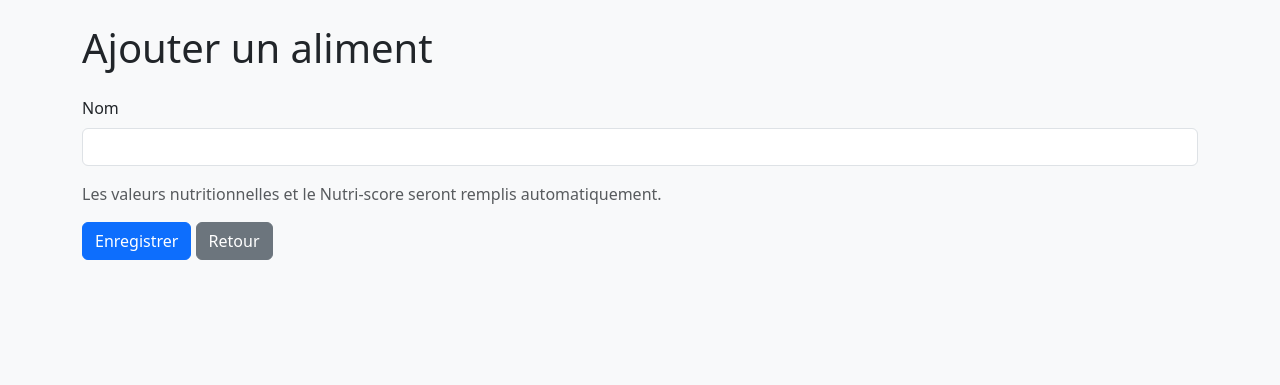
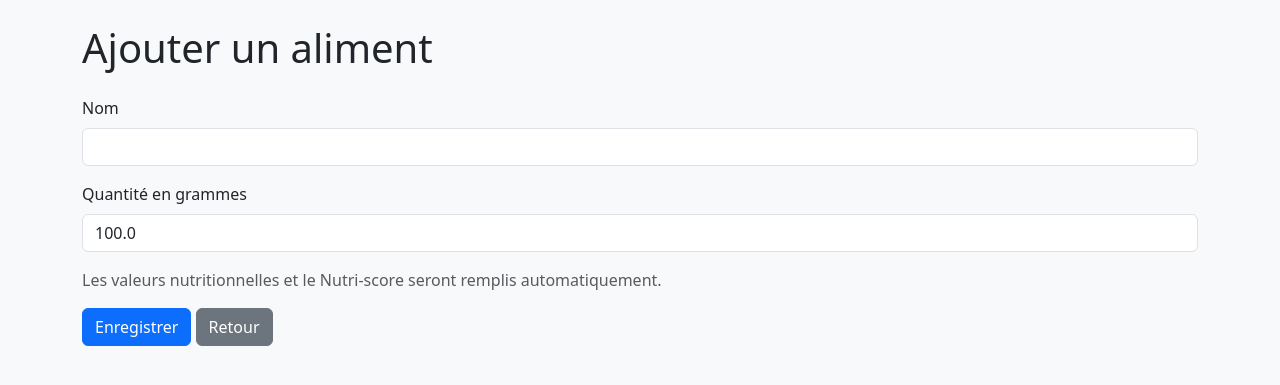
Before and after one commit to morgan7street/test, a Flask app: page /add in a window 1280 px wide. Shown: the top 385 px of the page. Run offline with Flask 3, Linux system fonts and the light colour scheme.

Commit message:
Add quantity input and loading spinner

```diff
--- a/app.py
+++ b/app.py
@@ -28,6 +28,7 @@ def init_db():
                 protein REAL NOT NULL,
                 carbs REAL NOT NULL,
                 fat REAL NOT NULL,
+                quantity REAL NOT NULL,
                 nutriscore TEXT,
                 created_at DATE DEFAULT (DATE('now'))
             );"""
@@ -36,6 +37,8 @@ def init_db():
     cols = [r[1] for r in c.fetchall()]
     if 'nutriscore' not in cols:
         c.execute("ALTER TABLE food ADD COLUMN nutriscore TEXT")
+    if 'quantity' not in cols:
+        c.execute("ALTER TABLE food ADD COLUMN quantity REAL NOT NULL DEFAULT 100")
     c.execute(
         """CREATE TABLE IF NOT EXISTS settings (
                 id INTEGER PRIMARY KEY CHECK (id = 1),
@@ -108,11 +111,11 @@ def fetch_nutrition(name):
         raise ValueError("Impossible de parser la réponse d'OpenRouter") from exc
     return obj
 
-def add_food(name, calories, protein, carbs, fat, nutriscore):
+def add_food(name, calories, protein, carbs, fat, quantity, nutriscore):
     conn = get_db_connection()
     conn.execute(
-        "INSERT INTO food (name, calories, protein, carbs, fat, nutriscore) VALUES (?,?,?,?,?,?)",
-        (name, calories, protein, carbs, fat, nutriscore),
+        "INSERT INTO food (name, calories, protein, carbs, fat, quantity, nutriscore) VALUES (?,?,?,?,?,?,?)",
+        (name, calories, protein, carbs, fat, quantity, nutriscore),
     )
     conn.commit()
     conn.close()
@@ -144,22 +147,25 @@ def index():
 def add():
     error = None
     name = ""
+    quantity = 100.0
     if request.method == 'POST':
         name = request.form['name']
+        quantity = float(request.form['quantity'])
         try:
             info = fetch_nutrition(name)
-            calories = float(info['calories'])
-            protein = float(info['protein'])
-            carbs = float(info['carbs'])
-            fat = float(info['fat'])
+            factor = quantity / 100.0
+            calories = float(info['calories']) * factor
+            protein = float(info['protein']) * factor
+            carbs = float(info['carbs']) * factor
+            fat = float(info['fat']) * factor
             nutriscore = info.get('nutriscore')
-            add_food(name, calories, protein, carbs, fat, nutriscore)
+            add_food(name, calories, protein, carbs, fat, quantity, nutriscore)
             return redirect(url_for('index'))
         except Exception as exc:
             # Log the error on the server and display a message to the user
             print(f"Erreur lors de l'ajout d'aliment: {exc}")
             error = "Impossible de récupérer les informations nutritionnelles."
-    return render_template('add.html', error=error, name=name)
+    return render_template('add.html', error=error, name=name, quantity=quantity)
 
 @app.route('/settings', methods=['GET', 'POST'])
 def settings():
--- a/templates/add.html
+++ b/templates/add.html
@@ -9,10 +9,14 @@
 <body class="bg-light">
 <div class="container py-4">
   <h1 class="mb-4">Ajouter un aliment</h1>
-  <form method="post">
+  <form method="post" onsubmit="document.getElementById('loading').style.display='block'">
     <div class="mb-3">
       <label class="form-label">Nom</label>
       <input type="text" name="name" value="{{ name }}" class="form-control" required>
+    </div>
+    <div class="mb-3">
+      <label class="form-label">Quantité en grammes</label>
+      <input type="number" step="0.01" name="quantity" value="{{ quantity }}" class="form-control" required>
     </div>
     {% if error %}
     <div class="alert alert-danger" role="alert">
@@ -22,7 +26,12 @@
     <p class="text-muted">Les valeurs nutritionnelles et le Nutri-score seront remplis automatiquement.</p>
     <button type="submit" class="btn btn-primary">Enregistrer</button>
     <a href="{{ url_for('index') }}" class="btn btn-secondary">Retour</a>
+    <div id="loading" class="mt-3 text-center" style="display:none;">
+      <div class="spinner-border" role="status"></div>
+      <p class="mt-2">Veuillez patienter…</p>
+    </div>
   </form>
 </div>
+<script src="https://cdn.jsdelivr.net/npm/bootstrap@5.3.0/dist/js/bootstrap.bundle.min.js"></script>
 </body>
 </html>
--- a/templates/index.html
+++ b/templates/index.html
@@ -33,6 +33,7 @@
         <th>Protéines</th>
         <th>Glucides</th>
         <th>Lipides</th>
+        <th>Quantité (g)</th>
         <th>Nutri-score</th>
       </tr>
     </thead>
@@ -44,6 +45,7 @@
         <td>{{ food['protein'] }}</td>
         <td>{{ food['carbs'] }}</td>
         <td>{{ food['fat'] }}</td>
+        <td>{{ food['quantity'] }}</td>
         <td>{{ food['nutriscore'] }}</td>
       </tr>
       {% endfor %}
```
Also changed, not shown: README.md.
